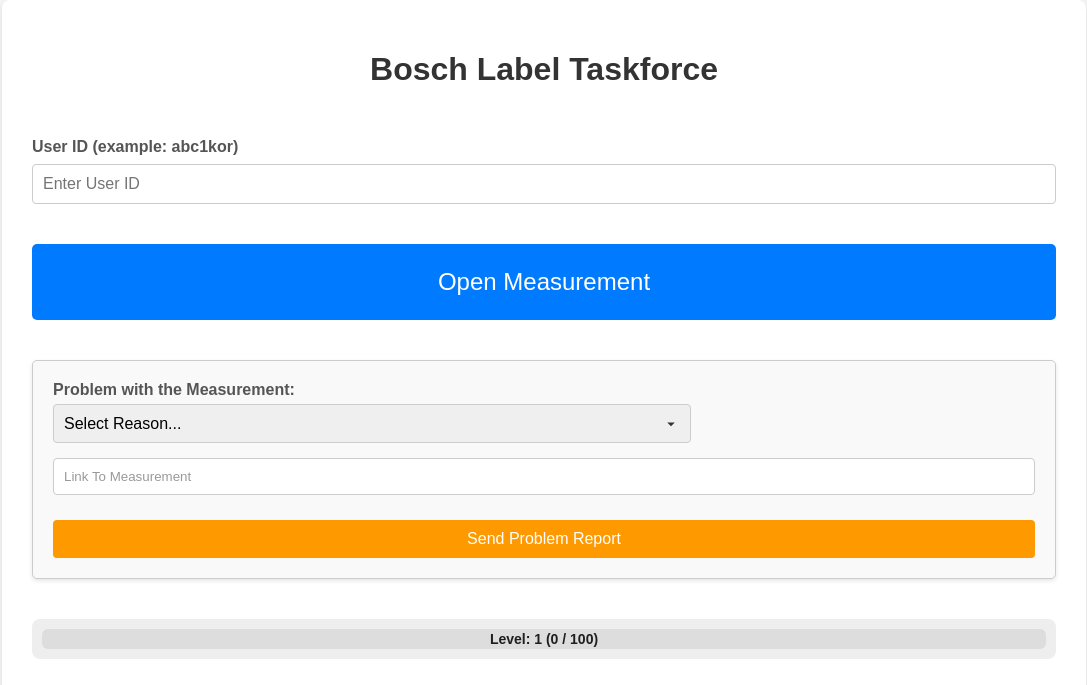
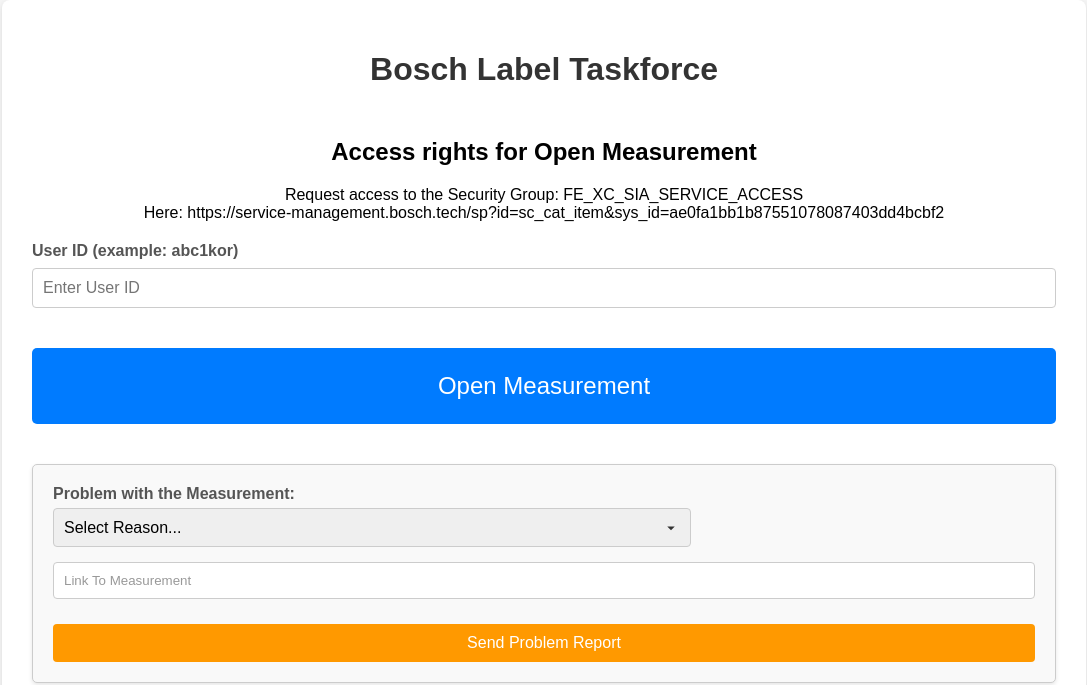
Before and after one commit to DanielEbert-Bosch/label_work, a plain HTML site: page static/index.html in a window 1280 px wide. Shown: the top 685 px of the page, without its empty margins (96-1183 px from the left). Drawn offline with nearby package versions, Linux system fonts and the light colour scheme; no server answers; files whose address does not match are found by name.

Commit message:
add access rigth view

```diff
--- a/static/index.html
+++ b/static/index.html
@@ -215,6 +215,12 @@
   <body>
     <div class="container">
       <h1>Bosch Label Taskforce</h1>
+
+      <h2>Access rights for Open Measurement</h2>
+      <div style="padding-bottom: 20px;">
+        Request access to the Security Group: FE_XC_SIA_SERVICE_ACCESS<br/>
+        Here: https://service-management.bosch.tech/sp?id=sc_cat_item&sys_id=ae0fa1bb1b87551078087403dd4bcbf2
+      </div>
 
       <label for="user">User ID (example: abc1kor)</label>
       <input type="text" id="user" name="user" placeholder="Enter User ID" />
```
